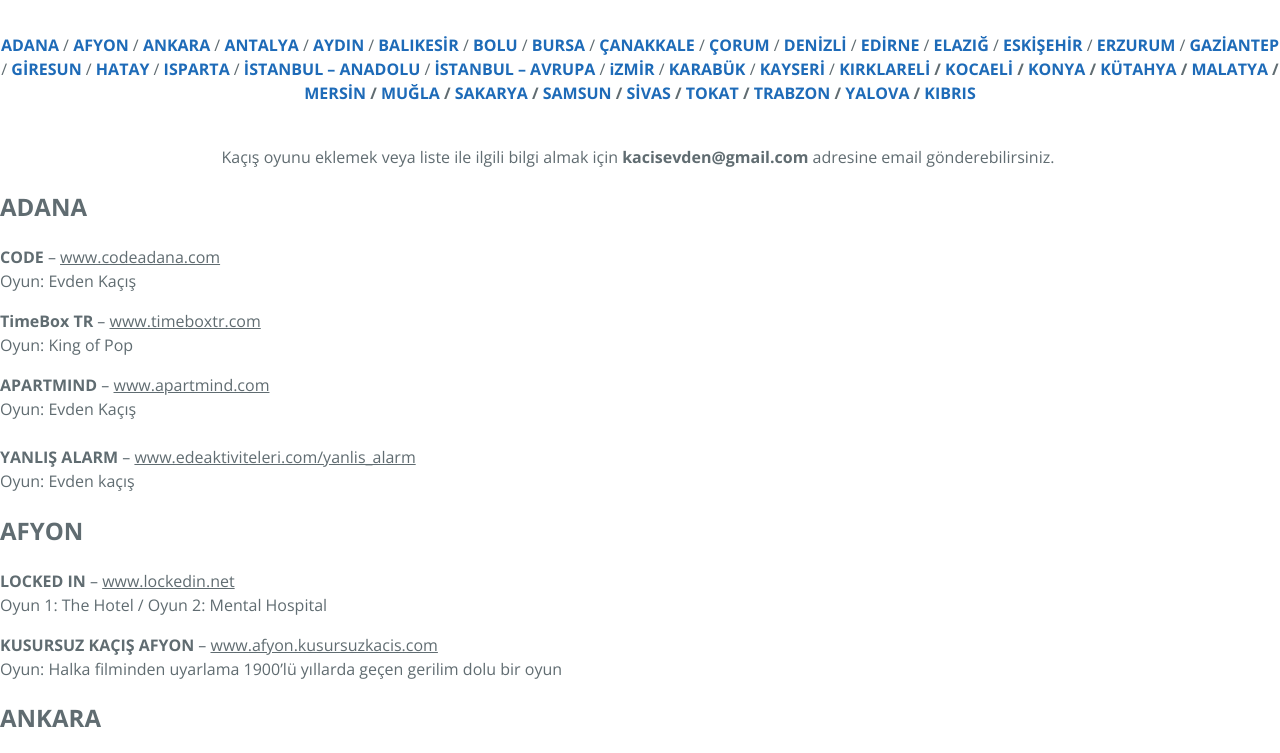
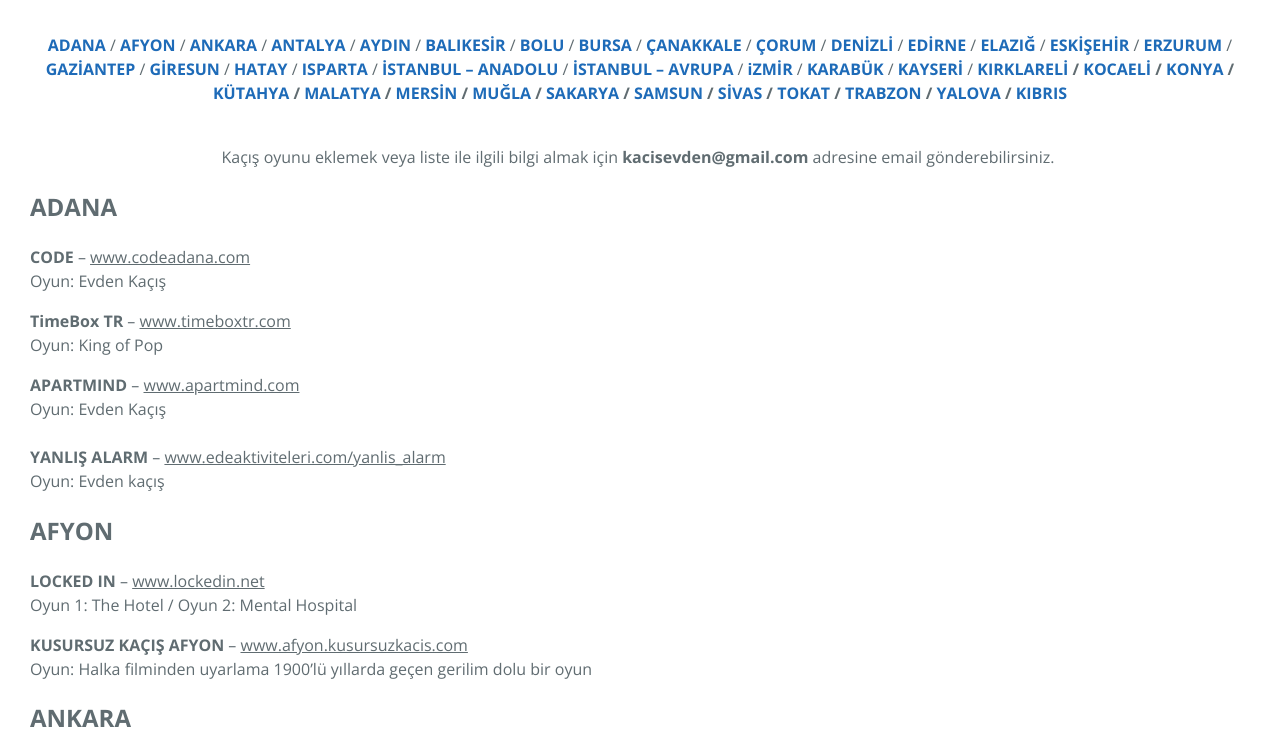
Before and after one commit to evdenkacis/evdenkacis.github.io, a plain HTML site: page index.html in a window 1280 px wide. Shown: the part 82-835 px from the top of the page. Drawn offline with nearby package versions, Linux system fonts and the light colour scheme.

Commit message:
Update index.html

```diff
--- a/index.html
+++ b/index.html
@@ -20,8 +20,8 @@
       ga('create', 'UA-73220314-1', 'auto');
       ga('send', 'pageview');
     </script>
-    <content>
-    <section class="cb-entry-content entry-content clearfix" itemprop="articleBody">
+
+    <section class="cb-entry-content entry-content clearfix" itemprop="articleBody" style="margin-left: 30px;margin-right: 30px;">
 <h1>TÜRKİYE’DEKİ EVDEN KAÇIŞ OYUNLARI</h1>
 <!-- Chart Action CSS -->
 <style type="text/css">
@@ -776,6 +776,6 @@
 Oyun: Korku-Gerilim</p>
 
 </section>
-</content>
+
   </body>
 </html>
```
